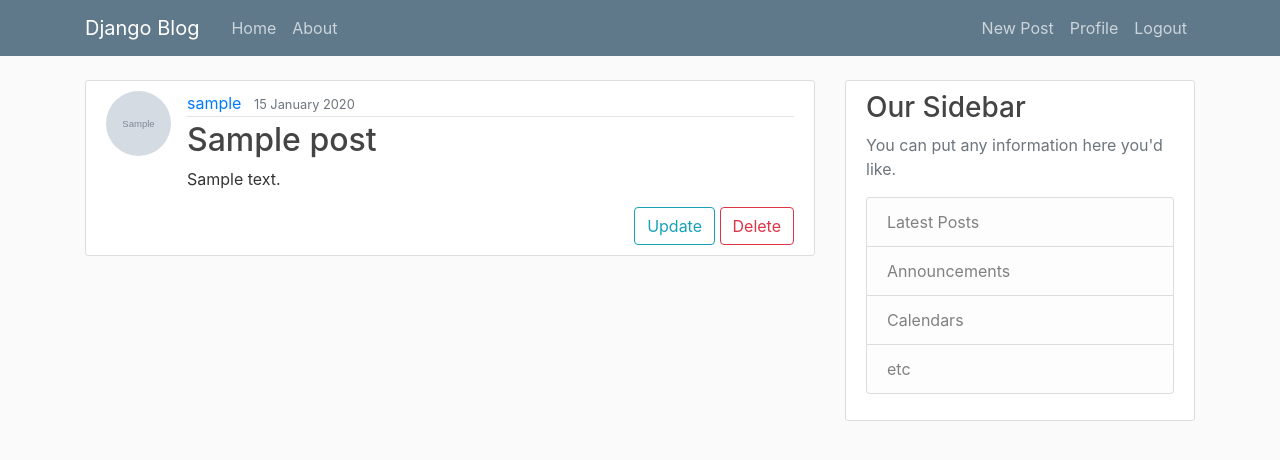
After one commit to ivansmarbun/django_blog, a Django app: page /post/1 in a window 1280 px wide. The commit adds this page. Shown: the top 460 px of the page. Run offline with Django 3.2, Linux system fonts and the light colour scheme; a user stored in the database is signed in; tables that the repository leaves empty hold one stand-in row (values such as "Sample post"); grey boxes marked "Sample" are stand-in pictures; some libraries are stand-ins or nearby versions.

Commit message:
done part 10

```diff
--- a/blog/models.py
+++ b/blog/models.py
@@ -1,6 +1,7 @@
 from django.db import models
 from django.contrib.auth.models import User
 from django.utils import timezone
+from django.urls import reverse
 
 
 class Post(models.Model):
@@ -11,3 +12,6 @@ class Post(models.Model):
 
     def __str__(self):
         return self.title
+
+    def get_absolute_url(self):
+        return reverse('post-detail', kwargs={'pk': self.pk})
--- a/blog/templates/blog/base.html
+++ b/blog/templates/blog/base.html
@@ -33,8 +33,9 @@
                     <!-- Navbar Right Side -->
                     <div class="navbar-nav">
                         {% if user.is_authenticated %}
+                            <a class="nav-item nav-link" href="{% url 'post-create' %}">New Post</a>
+                            <a class="nav-item nav-link" href="{% url 'profile' %}">Profile</a>
                             <a class="nav-item nav-link" href="{% url 'logout' %}">Logout</a>
-                            <a class="nav-item nav-link" href="{% url 'profile' %}">Profile</a>
                         {% else %}
                             <a class="nav-item nav-link" href="{% url 'login' %}">Login</a>
                             <a class="nav-item nav-link" href="{% url 'register' %}">Register</a>
--- a/blog/templates/blog/home.html
+++ b/blog/templates/blog/home.html
@@ -8,7 +8,7 @@
             <a class="mr-2" href="#">{{ post.author }}</a>
             <small class="text-muted">{{ post.date_posted|date:"d F Y" }}</small>
             </div>
-            <h2><a class="article-title" href="#">{{ post.title }}</a></h2>
+            <h2><a class="article-title" href="{% url 'post-detail' post.id %}">{{ post.title }}</a></h2>
             <p class="article-content">{{ post.content }}</p>
         </div>
     </article>
--- /dev/null
+++ b/blog/templates/blog/post_detail.html
@@ -0,0 +1,20 @@
+{% extends "blog/base.html" %}
+{% block content %}
+    <article class="media content-section">
+        <img class="rounded-circle article-img" src="{{ post.author.profile.image.url }}">
+        <div class="media-body">
+            <div class="article-metadata">
+                <a class="mr-2" href="#">{{ post.author }}</a>
+                <small class="text-muted">{{ post.date_posted|date:"d F Y" }}</small>
+            </div>
+            <h2><a class="article-title" href="#">{{ post.title }}</a></h2>
+            <p class="article-content">{{ post.content }}</p>
+            {% if user == post.author %}
+            <div class="float-right">
+                <a class="btn btn-outline-info" href="{% url 'post-update' post.id %}">Update</a>
+                <a class="btn btn-outline-danger " href="{% url 'post-delete' post.id %}">Delete</a>
+            </div>
+            {% endif %}
+        </div>
+    </article>
+{% endblock content %}
--- a/blog/urls.py
+++ b/blog/urls.py
@@ -2,6 +2,10 @@ from django.urls import path
 from . import views
 
 urlpatterns = [
-    path('', views.home, name='blog-home'),
+    path('', views.PostListViews.as_view(), name='blog-home'),
+    path('post/<int:pk>', views.PostDetailView.as_view(), name='post-detail'),
+    path('post/create/', views.PostCreateView.as_view(), name='post-create'),
+    path('post/<int:pk>/update/', views.PostUpdateView.as_view(), name='post-update'),
+    path('post/<int:pk>/delete/', views.PostDeleteView.as_view(), name='post-delete'),
     path('about/', views.about, name='blog-about'),
 ]
--- a/blog/views.py
+++ b/blog/views.py
@@ -1,7 +1,12 @@
 from django.shortcuts import render
 from django.http import HttpResponse
+from django.urls import reverse_lazy
+from django.views.generic import ListView, DetailView
+from django.views.generic.edit import CreateView, UpdateView, DeleteView
+from django.contrib.auth.mixins import LoginRequiredMixin, UserPassesTestMixin
 
 from .models import Post
+
 
 def home(request):
     context = {
@@ -9,5 +14,45 @@ def home(request):
     }
     return render(request, 'blog/home.html', context)
 
+
 def about(request):
     return render(request, 'blog/about.html', {'title': 'About'})
+
+
+class PostListViews(ListView):
+    model = Post
+    template_name = 'blog/home.html'
+    context_object_name = "posts"
+    ordering = ['-date_posted']
+
+
+class PostDetailView(LoginRequiredMixin, DetailView):
+    model = Post
+
+
+class PostCreateView(LoginRequiredMixin, CreateView):
+    model = Post
+    fields = ['title', 'content']
+
+    def form_valid(self, form):
+        form.instance.author = self.request.user
+        return super().form_valid(form)
+
+
+class PostUpdateView(UserPassesTestMixin, LoginRequiredMixin, UpdateView):
+    model = Post
+    fields = ['title', 'content']
+    template_name_suffix = '_update_form'
+
+    def test_func(self):
+        post = self.get_object()
+        return self.request.user == post.author
+
+
+class PostDeleteView(UserPassesTestMixin, LoginRequiredMixin, DeleteView):
+    model = Post
+    success_url = reverse_lazy('blog-home')
+
+    def test_func(self):
+        post = self.get_object()
+        return self.request.user == post.author
```
Also changed, not shown: blog/templates/blog/post_confirm_delete.html (added, +17 -0 lines), blog/templates/blog/post_form.html (added, +16 -0 lines), blog/templates/blog/post_update_form.html (added, +17 -0 lines).
